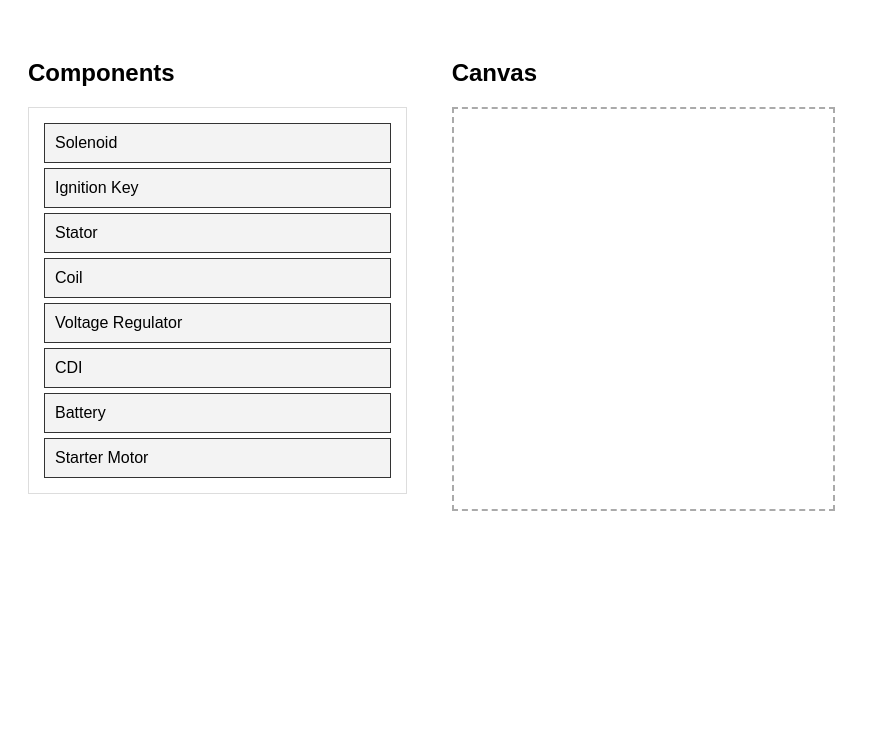
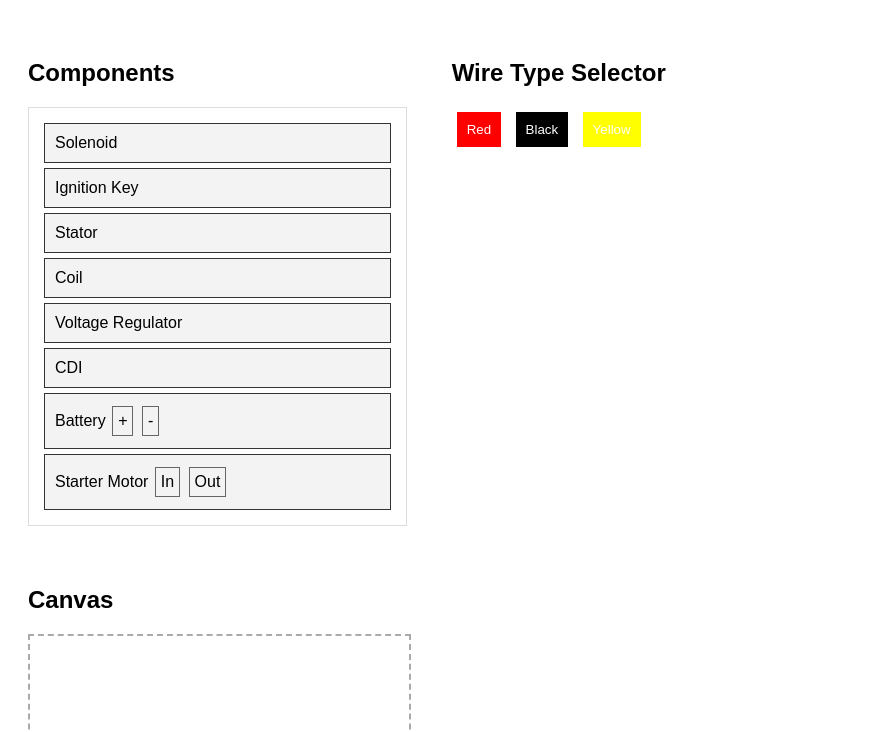
Before and after one commit to willyh15/wiring-simulator, a website: page index.html in a window 1280 px wide. Shown: the part 61-793 px from the top of the page, without its empty margins (0-870 px from the left). Drawn offline with Linux system fonts and the light colour scheme.

Commit message:
Update index.html

```diff
--- a/index.html
+++ b/index.html
@@ -17,10 +17,24 @@
             <div class="component" draggable="true" id="coil">Coil</div>
             <div class="component" draggable="true" id="voltage-regulator">Voltage Regulator</div>
             <div class="component" draggable="true" id="cdi">CDI</div>
-            <!-- New Components -->
-            <div class="component" draggable="true" id="battery">Battery</div>
-            <div class="component" draggable="true" id="starter-motor">Starter Motor</div>
+            <div class="component" draggable="true" id="battery">
+                Battery
+                <div class="terminal" id="battery-pos" data-terminal="positive">+</div>
+                <div class="terminal" id="battery-neg" data-terminal="negative">-</div>
+            </div>
+            <div class="component" draggable="true" id="starter-motor">
+                Starter Motor
+                <div class="terminal" id="starter-pos" data-terminal="positive">In</div>
+                <div class="terminal" id="starter-out" data-terminal="negative">Out</div>
+            </div>
         </div>
+    </div>
+
+    <div class="controls">
+        <h2>Wire Type Selector</h2>
+        <button class="wire-type" id="red-wire" style="background-color: red;">Red</button>
+        <button class="wire-type" id="black-wire" style="background-color: black;">Black</button>
+        <button class="wire-type" id="yellow-wire" style="background-color: yellow;">Yellow</button>
     </div>
 
     <div class="canvas">
```
